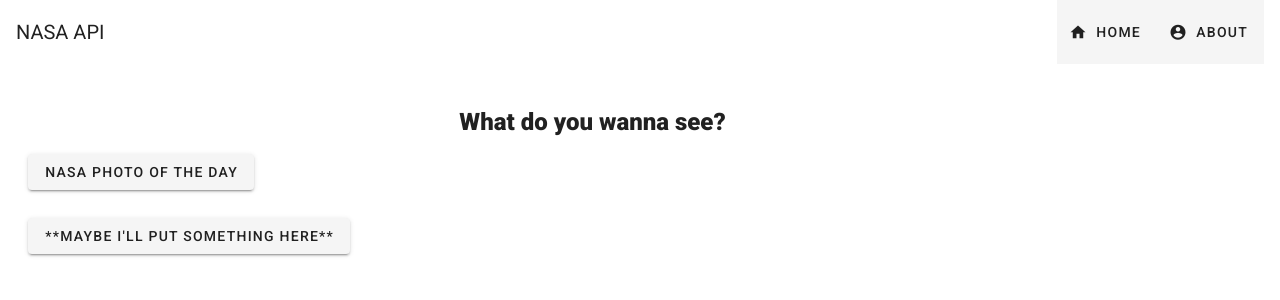
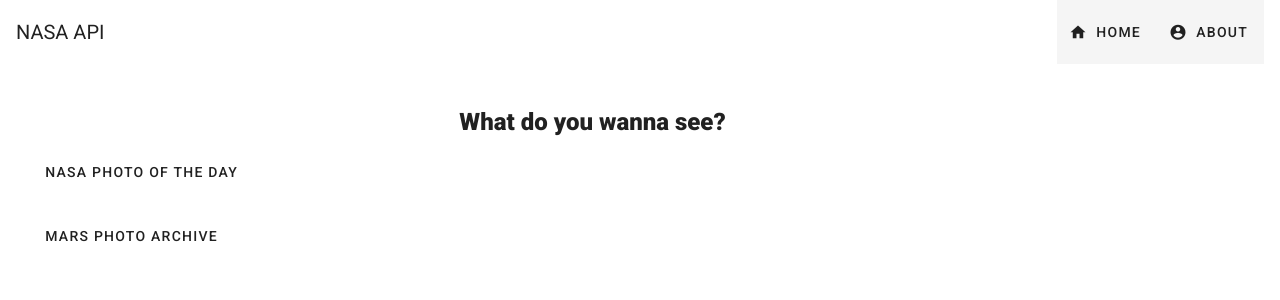
Before and after one commit to RiadSaidur/vue-apps, a Vue app in the folder nasa-api/: page / in a window 1280 px wide. Shown: the top 300 px of the page. Built offline with nearby package versions, Linux system fonts and the light colour scheme.

Commit message:
added router link to Mars component

```diff
--- a/nasa-api/src/router.js
+++ b/nasa-api/src/router.js
@@ -22,6 +22,11 @@
       path: '/photofday',
       name: 'photofday',
       component:() => import('./components/PhotoOfDay.vue')
+    },
+    {
+      path: '/mars',
+      name: 'mars',
+      component:() => import('./components/Mars.vue')
     }
   ]
 })
--- a/nasa-api/src/views/Home.vue
+++ b/nasa-api/src/views/Home.vue
@@ -8,7 +8,7 @@
       <v-list v-for="category in categories" :key="category.id">
 
         <v-list-item >
-          <v-btn @click="navto(category.id)" flat>
+          <v-btn @click="navto(category.id)" text>
             {{ category.title }}
           </v-btn>
         </v-list-item>
@@ -32,8 +32,8 @@
         },
         {
           id: 2,
-          title: `**Maybe I'll put something here**`,
-          route: `about`
+          title: `Mars Photo Archive`,
+          route: `mars`
         }
       ]
     }
```
